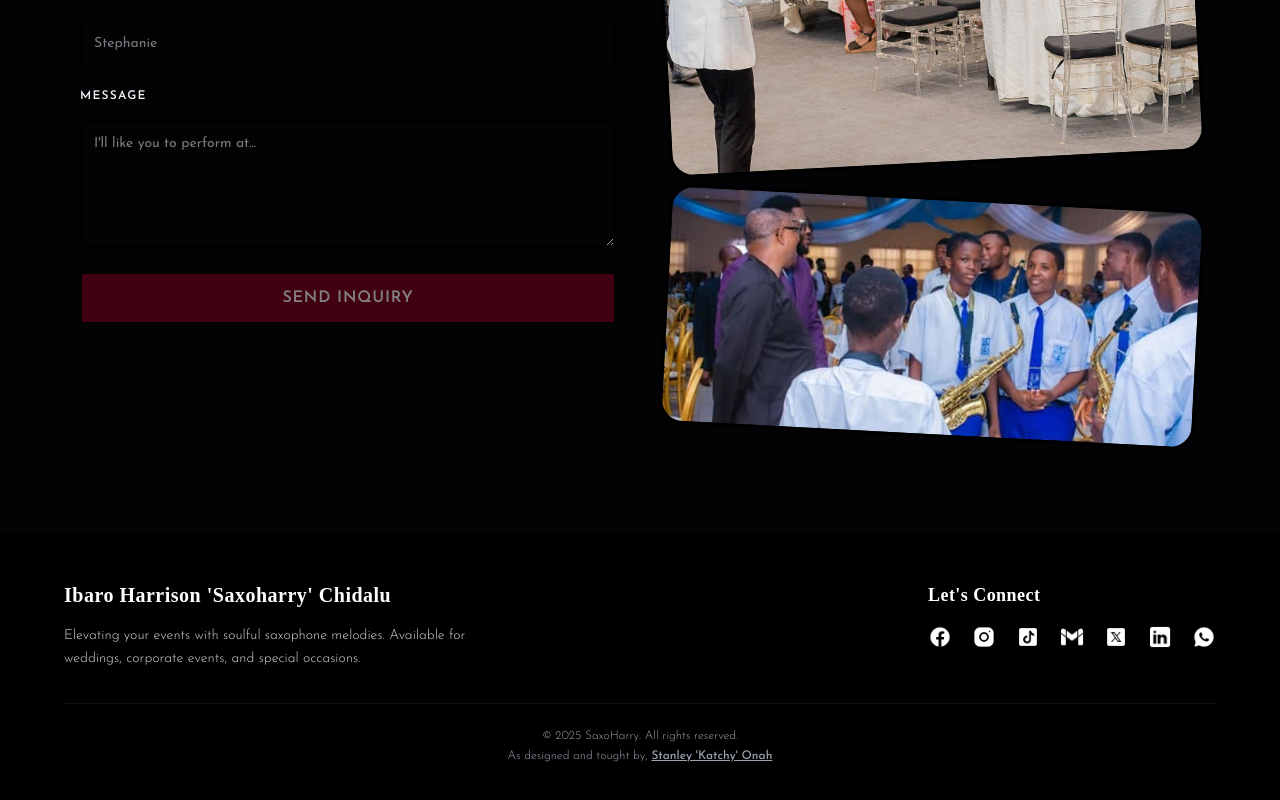
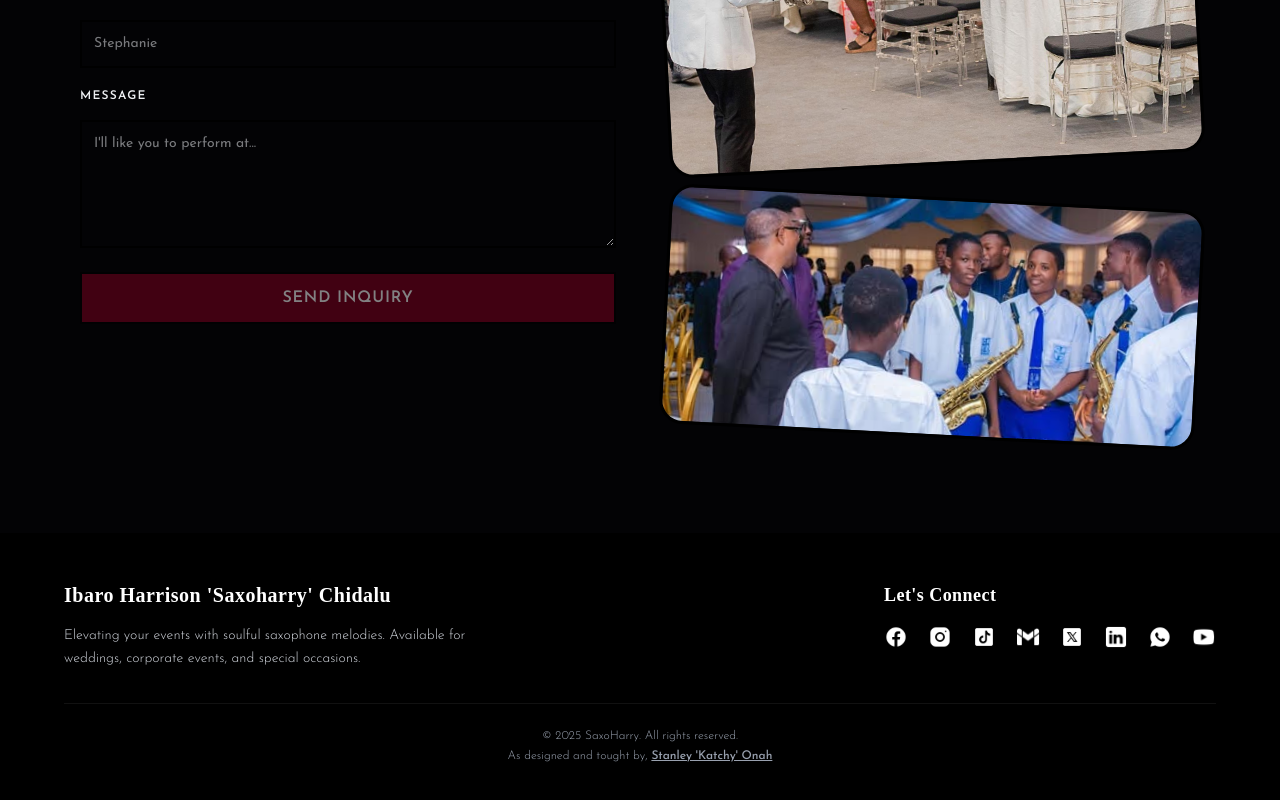
Before and after one commit to Katchy1942/Saxoharry, a React (Vite) app: page / in a window 1280 px wide. Shown: the part 2239-3039 px from the top of the page. Built offline with nearby package versions, Linux system fonts and the light colour scheme; a web font is replaced by a local one.

Commit message:
update 19

```diff
--- a/src/components/Footer.jsx
+++ b/src/components/Footer.jsx
@@ -36,6 +36,11 @@ const Footer = () => {
             icon: '/icons/whatsapp.png',
             link: 'https://wa.me/2347039883105',
             name: 'Whatsapp'
+        },
+        {
+            icon: '/icons/youtube.png',
+            link: 'https://www.youtube.com/@Saxoharry-i6y',
+            name: 'YouTube'
         },
     ];
 
```
